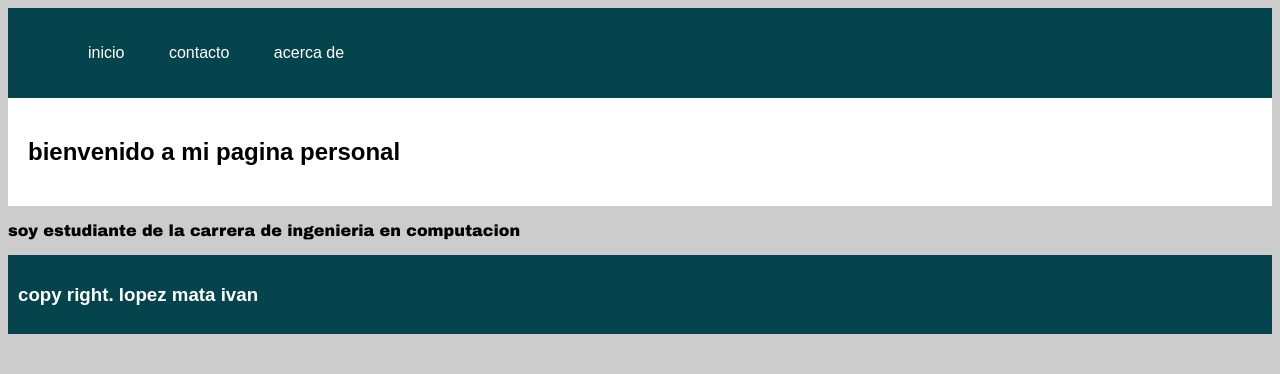
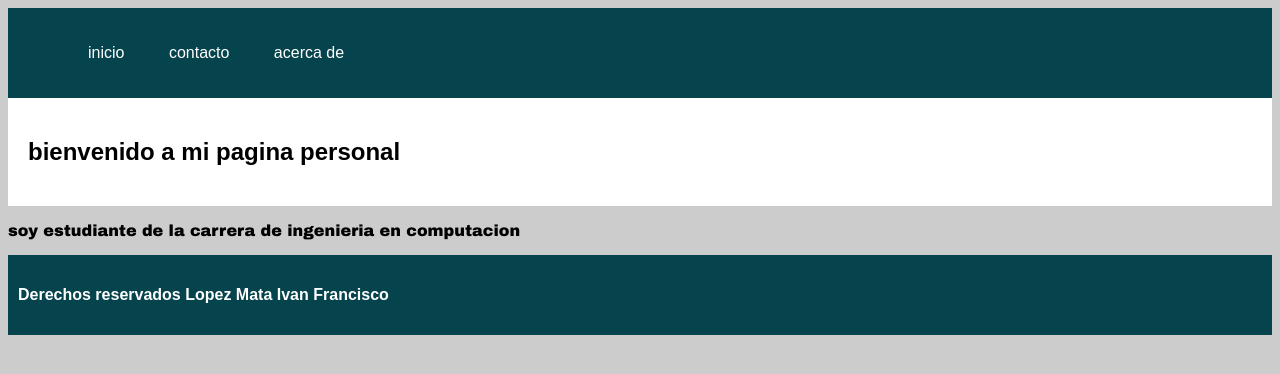
Before and after one commit to ivanfx/ivanfx.github.io, a plain HTML site: page index.html in a window 1280 px wide. Drawn offline with Linux system fonts and the light colour scheme.

Commit message:
Update index.html

```diff
--- a/index.html
+++ b/index.html
@@ -24,7 +24,7 @@
 	</p>
 
 <footer>
-	<h3> copy right. lopez mata ivan </h3>
+	<h4> Derechos reservados Lopez Mata Ivan Francisco<h4/>
 </footer>
 
 </body>
```
